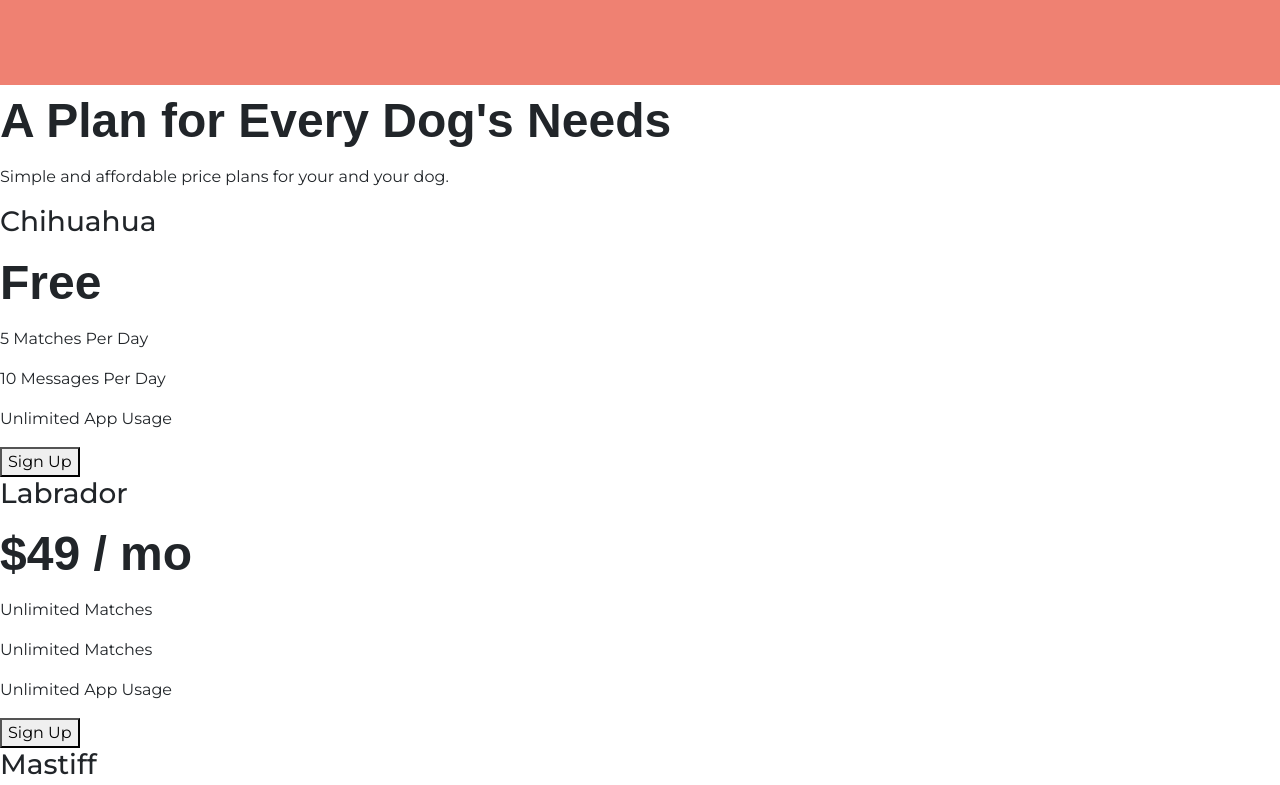
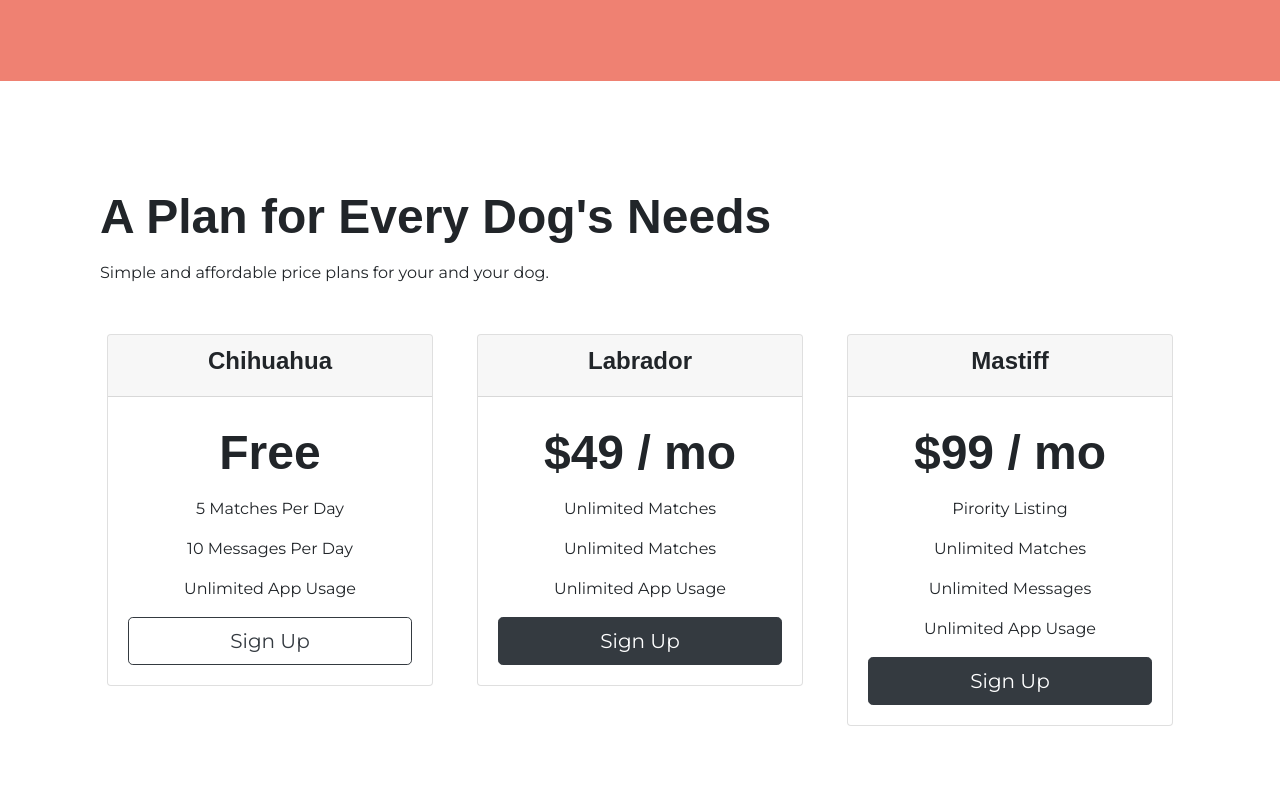
Before and after one commit to NaveendraKularatne/2022-web-development-bootcamp, a plain HTML site: page 3. Bootstrap/TinDog/index.html in a window 1280 px wide. Shown: the part 1761-2546 px from the top of the page. Drawn offline with nearby package versions, Linux system fonts and the light colour scheme.

Commit message:
Style pricing section with cards

```diff
--- a/3. Bootstrap/TinDog/Styles/style.css
+++ b/3. Bootstrap/TinDog/Styles/style.css
@@ -19,6 +19,12 @@ h2{
     font-size: 3rem;
     font-weight: 900;
     line-height: 1.5;
+}
+
+h3{
+    font-family: 'Montserrat-Black', sans-serif;
+    font-size: 1.5rem;
+    font-weight: 900;
 }
 
 .container-fluid {
@@ -110,5 +116,13 @@ h2{
 .press-logo{
     margin: 20px 20px 50px;
     width: 15%;
+}
 
+/* Pricing Section */
+#pricing{
+    padding: 100px;
 }
+
+.pricing-column{
+    padding: 3% 2%;
+}
--- a/3. Bootstrap/TinDog/index.html
+++ b/3. Bootstrap/TinDog/index.html
@@ -4,6 +4,7 @@
 <head>
     <meta charset="UTF-8">
     <meta http-equiv="X-UA-Compatible" content="IE=edge">
+    <meta name="viewport" content="width=device-width, initial-scale=1.0">
 
     <!-- Google Fonts -->
     <link rel="preconnect" href="https://fonts.googleapis.com">
@@ -12,10 +13,10 @@
         href="https://fonts.googleapis.com/css2?family=Montserrat:wght@200;400;500;700;800;900&family=Ubuntu:wght@300&display=swap"
         rel="stylesheet">
 
-    <meta name="viewport" content="width=device-width, initial-scale=1.0">
 
     <!-- bootstrap scripts -->
-    <link rel="stylesheet" href="https://cdn.jsdelivr.net/npm/bootstrap@5.2.0-beta1/dist/css/bootstrap.min.css">
+    <link rel="stylesheet" href="https://cdn.jsdelivr.net/npm/bootstrap@4.0.0/dist/css/bootstrap.min.css"
+        integrity="sha384-Gn5384xqQ1aoWXA+058RXPxPg6fy4IWvTNh0E263XmFcJlSAwiGgFAW/dAiS6JXm" crossorigin="anonymous">
     <script src="https://cdn.jsdelivr.net/npm/bootstrap@5.2.0-beta1/dist/js/bootstrap.bundle.min.js"
         crossorigin="anonymous"></script>
 
@@ -141,26 +142,58 @@
     <section id="pricing">
         <h2>A Plan for Every Dog's Needs</h2>
         <p>Simple and affordable price plans for your and your dog.</p>
+
+        <div class="row text-center">
+            <div class="pricing-column col-lg-4 col-md-6">
+                <div class="card">
+                    <div class="card-header">
                         <h3>Chihuahua</h3>
+                    </div>
+                    <div class="card-body">
                         <h2>Free</h2>
                         <p>5 Matches Per Day</p>
                         <p>10 Messages Per Day</p>
                         <p>Unlimited App Usage</p>
-        <button type="button">Sign Up</button>
+                        <button type="button" class="btn btn-outline-dark btn-lg btn-block">Sign Up</button>
+                    </div>
+                </div>
+            </div>
+
+            <div class="pricing-column col-lg-4 col-md-6">
+                <div class="card">
+                    <div class="card-header">
                         <h3>Labrador</h3>
+                    </div>
+                    <div class="card-body">
                         <h2>$49 / mo</h2>
                         <p>Unlimited Matches</p>
                         <p>Unlimited Matches</p>
                         <p>Unlimited App Usage</p>
-        <button type="button">Sign Up</button>
+                        <button type="button" class="btn btn-dark btn-lg btn-block">Sign Up</button>
+                    </div>
+                </div>
+            </div>
+
+            <div class="pricing-column col-lg-4 col-md-12">
+                <div class="card">
+                    <div class="card-header">
                         <h3>Mastiff</h3>
+                    </div>
+                    <div class="card-body">
                         <h2>$99 / mo</h2>
                         <p>Pirority Listing</p>
                         <p>Unlimited Matches</p>
                         <p>Unlimited Messages</p>
                         <p>Unlimited App Usage</p>
-        <button type="button">Sign Up</button>
+                        <button type="button" class="btn btn-dark btn-lg btn-block">Sign Up</button>
+                    </div>
+                </div>
+            </div>
+        </div>
     </section>
+
+
+
     <section id="cta">
         <h3>Find the true Love of Your Dog's Life Today.</h3>
         <button type="button">Download</button>
```
Lines whose indentation alone changed are shown as unchanged.
